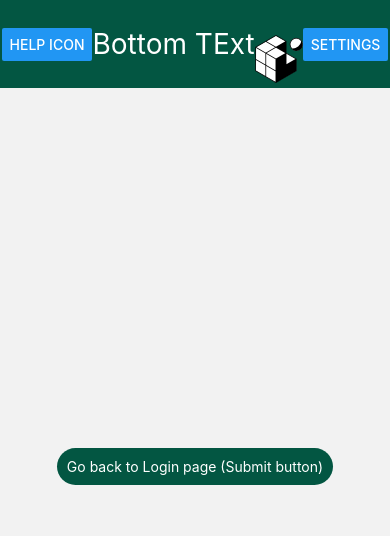
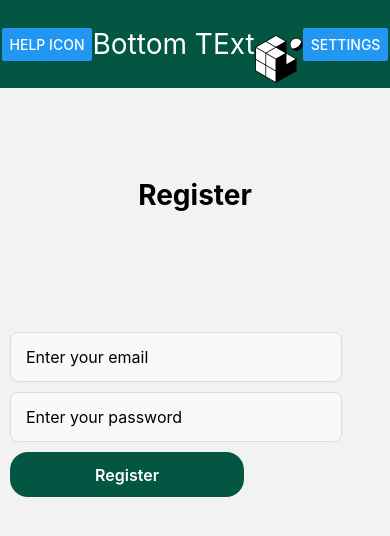
Before and after one commit to Skyring100/Undergraduate-Planning-Advisor-App, a React Native app: screen /Register in a window 390 px wide. Shown: the top 536 px of the page. Built offline with nearby package versions, Linux system fonts and the light colour scheme.

Commit message:
Register screen WIP

```diff
--- a/screens/RegisterScreen.js
+++ b/screens/RegisterScreen.js
@@ -2,23 +2,48 @@
 Degree program and start year will be dropdowns.
 On clicking register it will validate inputs and navigate to Dashboard page.*/
 
+import { useState } from 'react';
 import { useNavigation } from '@react-navigation/native';
-import { TouchableOpacity, Text, StyleSheet } from "react-native"
+import { TouchableOpacity, Text, StyleSheet, View, TextInput, Dimensions } from "react-native"
 import { SafeAreaProvider, SafeAreaView } from 'react-native-safe-area-context';
+import { useUserStore } from '../contexts/UserContext';
+import RegisterButton from '../components/RegisterButton';
 
+const screenWidth = Dimensions.get('window').width;
+const inputWidth = screenWidth * 0.85; // 85% of screen
 
 export default function RegisterScreen() {
 
     const navigation = useNavigation();
 
+    const { setUser } = useUserStore();
+    const [emailInput, setEmailInput] = useState('');
+    const [password, setPassword] = useState('');
+
     return(
         <SafeAreaProvider>
             <SafeAreaView style={{flexDirection: 'column', padding: 10, flex: 1}}>
-                <TouchableOpacity style={styles.button} onPress={()=>{navigation.navigate('Login',{})}}>
-                    <Text style={styles.buttonText}>
-                        Go back to Login page (Submit button)
-                    </Text>
-                </TouchableOpacity>
+                <View style={styles.titleContainer}>
+                    <Text style={styles.title}>Register</Text>
+                </View>
+                <TextInput
+                    style={styles.input}
+                    placeholder="Enter your email"
+                    keyboardType="email-address"
+                    autoCapitalize="none"
+                    value={emailInput}
+                    onChangeText={setEmailInput}
+                />
+                <TextInput
+                    style={styles.input}
+                    placeholder="Enter your password"
+                    secureTextEntry={true}
+                    value={password}
+                    onChangeText={setPassword}
+                />
+
+                <RegisterButton style={styles.button} onPress={()=>{navigation.navigate('Login',{})}}/>
+
             </SafeAreaView >
         </SafeAreaProvider>
     );
@@ -26,17 +51,36 @@ export default function RegisterScreen() {
 
 
 const styles = StyleSheet.create({
-    button: {
+    container: {
+        flex: 1,
+        flexDirection: 'column',
+        alignItems: 'center',
+        alignContent: 'center',
+        margin: 'auto',
+    },
+    titleContainer: {
+        flexDirection: 'row',
         alignItems: 'center',
         justifyContent: 'center',
-        backgroundColor: '#035642',
-        padding: 10,
-        margin: 'auto',
-        borderRadius: 20,
-        width: 'auto',
-        height: 'auto',
+        marginBottom: 30,
+        padding: 80
+    },
+    title: {
+        fontSize: 28,
+        fontWeight: 'bold',
     },
     buttonText: {
         color: '#fff',
     },
+    input: {
+        height: 50,
+        borderWidth: 1,
+        borderColor: '#ddd',
+        borderRadius: 8,
+        paddingHorizontal: 15,
+        fontSize: 16,
+        backgroundColor: '#f9f9f9',
+        marginTop: 10,
+        width: inputWidth
+    },
 });
```
